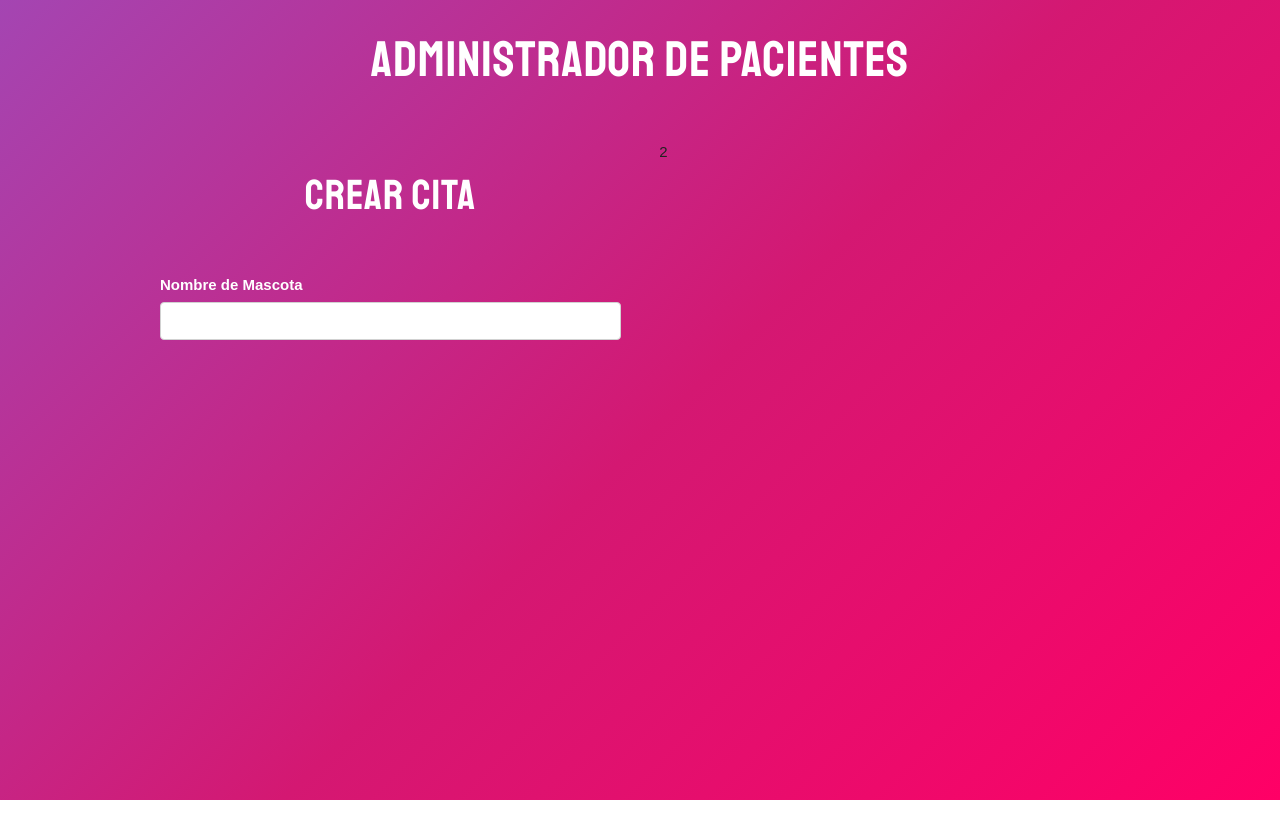
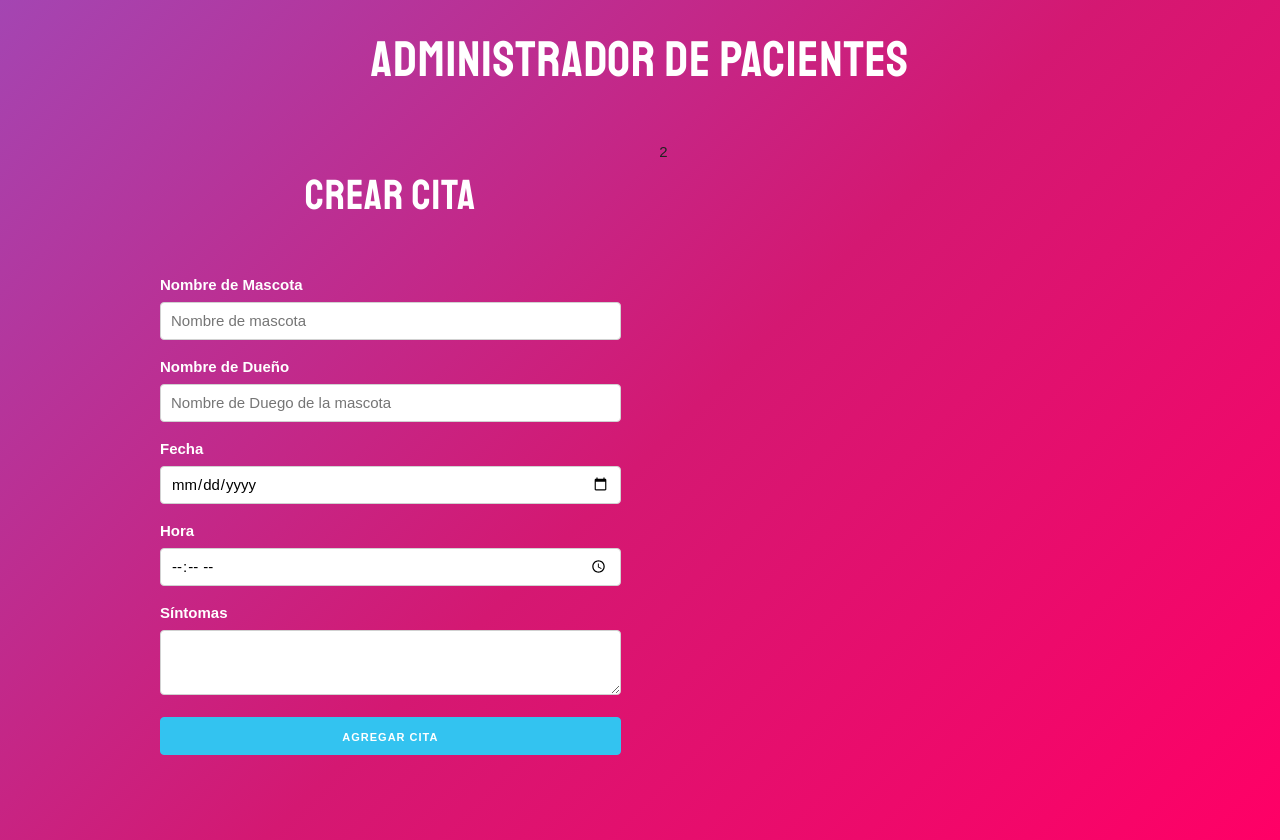
Before and after one commit to gamunax/citas, a React (Create React App) app: page / in a window 1280 px wide. Before the commit the page ends 800 px from the top, so only its background shows below. Built offline with nearby package versions, Linux system fonts and the light colour scheme.

Commit message:
feat: add useState

```diff
--- a/src/components/Formulario.js
+++ b/src/components/Formulario.js
@@ -1,6 +1,24 @@
-import React, { Fragment } from 'react'
+import React, { Fragment, useState } from 'react'
 
 const Formulario = () => {
+
+  const [appointment, updateAppointment] = useState({
+    pet: '',
+    owner: '',
+    date: '',
+    time: '',
+    symptoms: ''
+  });
+
+  const handleChange = (event) => {
+    updateAppointment({
+      ...appointment,
+      [event.target.name]: event?.target.value
+    });
+  };
+
+  const { pet, owner, date, time, symptoms } = appointment;
+
   return (
     <Fragment>
       <h2>Crear cita</h2>
@@ -8,9 +26,56 @@ const Formulario = () => {
         <label>Nombre de Mascota</label>
         <input
           type="text"
-          name="mascota"
+          name="pet"
           className="u-full-width"
+          placeholder="Nombre de mascota"
+          onChange={handleChange}
+          value={pet}
         />
+
+        <label>Nombre de Dueño</label>
+        <input
+          type="text"
+          name="owner"
+          className="u-full-width"
+          placeholder="Nombre de Duego de la mascota"
+          onChange={handleChange}
+          value={owner}
+        />
+
+        <label>Fecha</label>
+        <input
+          type="date"
+          name="date"
+          className="u-full-width"
+          onChange={handleChange}
+          value={date}
+        />
+
+        <label>Hora</label>
+        <input
+          type="time"
+          name="time"
+          className="u-full-width"
+          onChange={handleChange}
+          value={time}
+        />
+
+        <label>Síntomas</label>
+        <textarea
+          className="u-full-width"
+          name="symptoms"
+          onChange={handleChange}
+          value={symptoms}
+        >
+        </textarea>
+
+        <button
+          type="submit"
+          className="u-full-width button-primary"
+        >
+          Agregar cita
+        </button>
       </form>
     </Fragment>
   );
```
